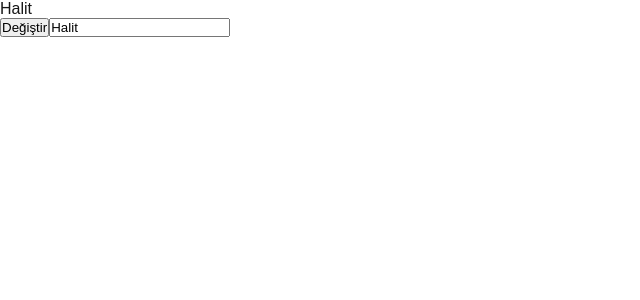
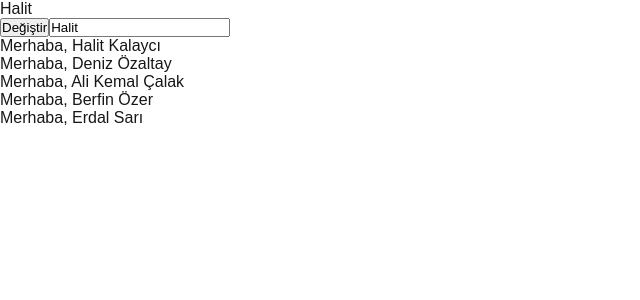
Before and after one commit to halitkalayci/nextjs-intro, a Next.js app: page / in a window 1280 px wide. Shown: the top 300 px of the page, without its empty margins (0-640 px from the left). Built offline with nearby package versions, Linux system fonts and the light colour scheme.

Commit message:
props v1

```diff
--- /dev/null
+++ b/src/app/components/example-component/Example.tsx
@@ -0,0 +1,13 @@
+"use client"
+
+import { useEffect } from "react"
+
+// props -> properties
+//
+export default function Example(props:any) {
+    useEffect(() =>  {
+        console.log(props);
+    } , [])
+
+    return <div>Merhaba, {props.name} {props.surname}</div>
+}
--- a/src/app/page.tsx
+++ b/src/app/page.tsx
@@ -1,6 +1,7 @@
 "use client"
 
 import { ChangeEvent, useEffect, useState } from "react";
+import Example from "./components/example-component/Example";
 
 export default function Home() {
   //let name:string = "Halit";
@@ -37,6 +38,12 @@ export default function Home() {
           setName(e.target.value)
         }} />
       {/* Two way data binding */}
+
+      <Example name="Halit" surname="Kalaycı"/>
+      <Example name="Deniz" surname="Özaltay"/>
+      <Example name="Ali Kemal" surname="Çalak"/>
+      <Example name="Berfin" surname="Özer"/>
+      <Example name="Erdal" surname="Sarı"/>
     </>
   );
 }
```
